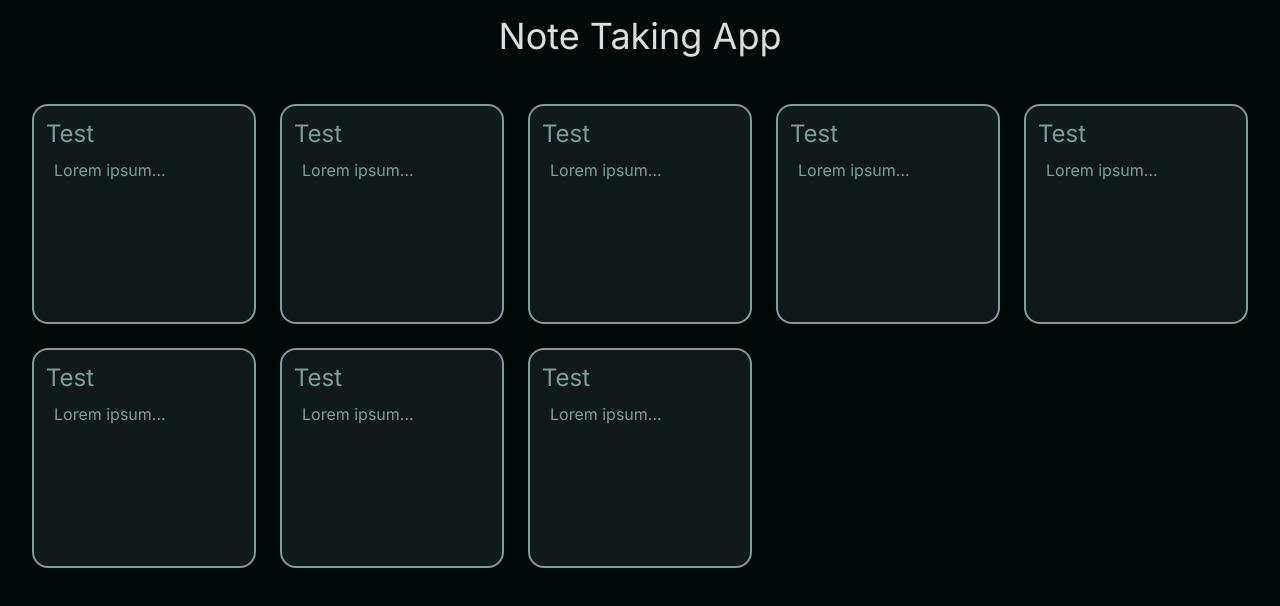
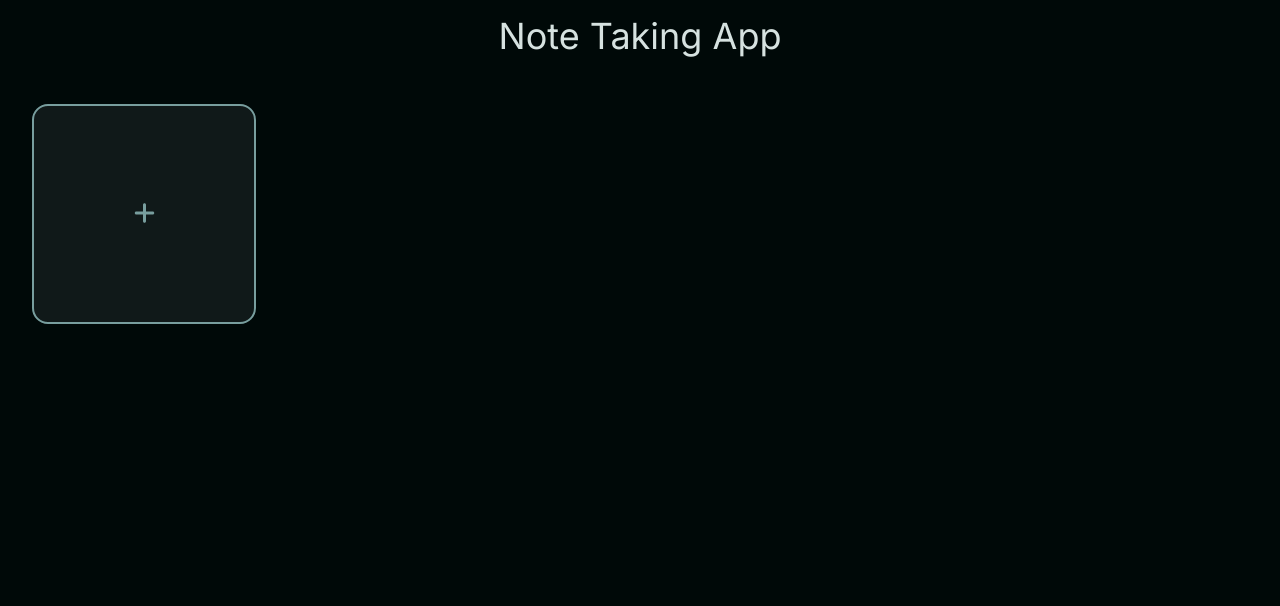
Before and after one commit to lZh1r/note-app, a React (Vite) app: page / in a window 1280 px wide. Shown: the top 606 px of the page. Built offline with nearby package versions, Linux system fonts and the light colour scheme.

Commit message:
note creation and title alteration

```diff
--- a/src/AppState.ts
+++ b/src/AppState.ts
@@ -12,12 +12,18 @@ type AppState = {
 }
 
 type AppStateActions = {
-    createNote: (task: Note) => void
+    createNote: () => void
     deleteNote: (index: string) => void
+    changeNoteTitle: (id: string, newTitle: string) => void
 }
 
 export const useStore = create<AppState & AppStateActions>((set) => ({
     notes: [],
-    createNote: (newNote) => set((state) => ({notes: [...state.notes, newNote]})),
-    deleteNote: (index) => set((state) => ({notes: state.notes.filter((note) => note.id !== index)}))
+    createNote: () => set((state) => ({notes: [...state.notes, {
+        id: crypto.randomUUID(), title: "New Note", content: "", createdAt: new Date()}
+        ]})),
+    deleteNote: (index) => set((state) => ({notes: state.notes.filter((note) => note.id !== index)})),
+    //TODO: redo this not to recreate an array every time a name changes
+    changeNoteTitle: (id, newTitle) => set((state) => ({notes: state.notes.map((note) =>
+        note.id === id ? {id: id, title: newTitle, content: note.content, createdAt: note.createdAt} : note)}))
 }));
--- a/src/elements/NoteCard.tsx
+++ b/src/elements/NoteCard.tsx
@@ -1,14 +1,33 @@
 import {Link} from "react-router";
+import {faEllipsisVertical} from "@fortawesome/free-solid-svg-icons";
+import {FontAwesomeIcon} from "@fortawesome/react-fontawesome";
+import {useState} from "react";
+import {useStore} from "../AppState.ts";
 
-function NoteCard({title, text, path}: {title: string, text: string, path:string}) {
+function NoteCard({title, text, path, id}: {title: string, text: string, path: string, id: string}) {
+
+    const [noteTitle, setNoteTitle] = useState(title);
+    const changeNoteTitle = useStore.getState().changeNoteTitle;
+
+    function updateTitle() {
+        changeNoteTitle(id, noteTitle);
+    }
+
     return (
-        <Link to={path}>
+
             <div className="font-main bg-element border-inactive border-2 border-solid rounded-2xl text-inactive
         hover:text-active hover:border-active p-3 m-3 transition-all cursor-pointer">
-                <h2 className="text-2xl">{title}</h2>
-                <p className="h-[10em] p-2">{text}</p>
+                <div className="flex flex-row justify-between">
+                    <input onBlur={updateTitle} type="text" onChange={(e) => setNoteTitle(e.currentTarget.value)}
+                           value={noteTitle}
+                           className="text-2xl cursor-text focus:outline-0 focus:text-active border-active focus:border-b-2 w-2xs"/>
+                    <FontAwesomeIcon className="text-2xl place-self-center mr-1" icon={faEllipsisVertical} />
+                </div>
+                <Link to={path}>
+                    <p className="h-[10em] p-2">{text}</p>
+                </Link>
             </div>
-        </Link>
+
 
     );
 }
--- a/src/elements/NoteCreationButton.tsx
+++ b/src/elements/NoteCreationButton.tsx
@@ -1,9 +1,17 @@
+import {FontAwesomeIcon} from "@fortawesome/react-fontawesome";
+import {faPlus} from "@fortawesome/free-solid-svg-icons";
+import {useStore} from "../AppState.ts";
 
 function NoteCreationButton() {
+
+    const createNote = useStore().createNote;
+
     return (
-        <div>
-
-        </div>
+        <button className="font-main text-2xl bg-element border-inactive border-2 border-solid rounded-2xl text-inactive
+        hover:text-active hover:border-active p-3 m-3 transition-all cursor-pointer h-55"
+                onClick={createNote}>
+            <FontAwesomeIcon icon={faPlus} />
+        </button>
     );
 }
 
--- a/src/pages/HomePage.tsx
+++ b/src/pages/HomePage.tsx
@@ -1,21 +1,21 @@
 import NoteCard from "../elements/NoteCard.tsx";
+import NoteCreationButton from "../elements/NoteCreationButton.tsx";
+import {useStore} from "../AppState.ts";
 
 
 function HomePage() {
+
+    const notes = useStore().notes;
+
     return (
         <>
             <header>
                 <h1 className="text-4xl text-center font-main text-active p-4">Note Taking App</h1>
             </header>
             <main className="grid grid-cols-5 p-5">
-                <NoteCard title="Test" text="Lorem ipsum..." path="/"/>
-                <NoteCard title="Test" text="Lorem ipsum..." path="/"/>
-                <NoteCard title="Test" text="Lorem ipsum..." path="/"/>
-                <NoteCard title="Test" text="Lorem ipsum..." path="/"/>
-                <NoteCard title="Test" text="Lorem ipsum..." path="/"/>
-                <NoteCard title="Test" text="Lorem ipsum..." path="/"/>
-                <NoteCard title="Test" text="Lorem ipsum..." path="/"/>
-                <NoteCard title="Test" text="Lorem ipsum..." path="/"/>
+                {notes.map((note, index) => <NoteCard key={index} title={note.title} text={note.content}
+                                                      path={`/${note.id}`} id={note.id}/>)}
+                <NoteCreationButton/>
             </main>
         </>
 
```
